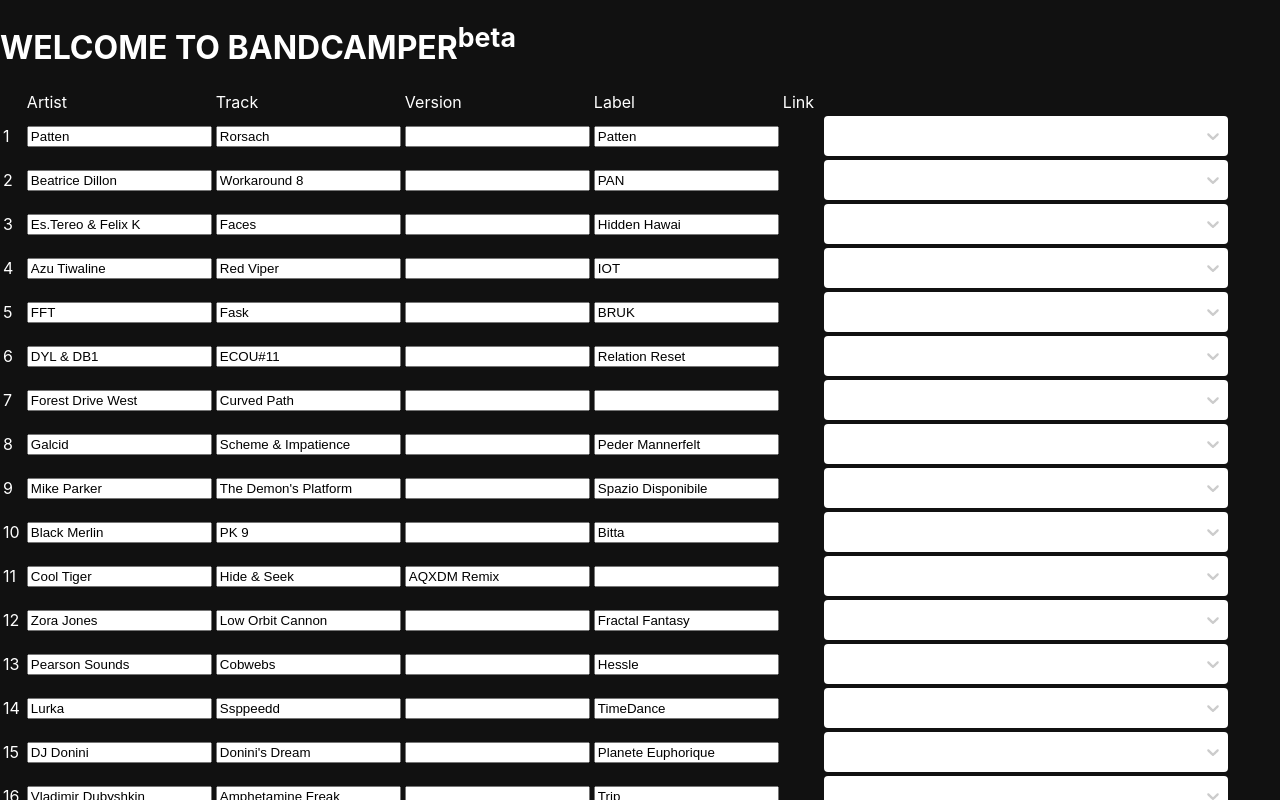
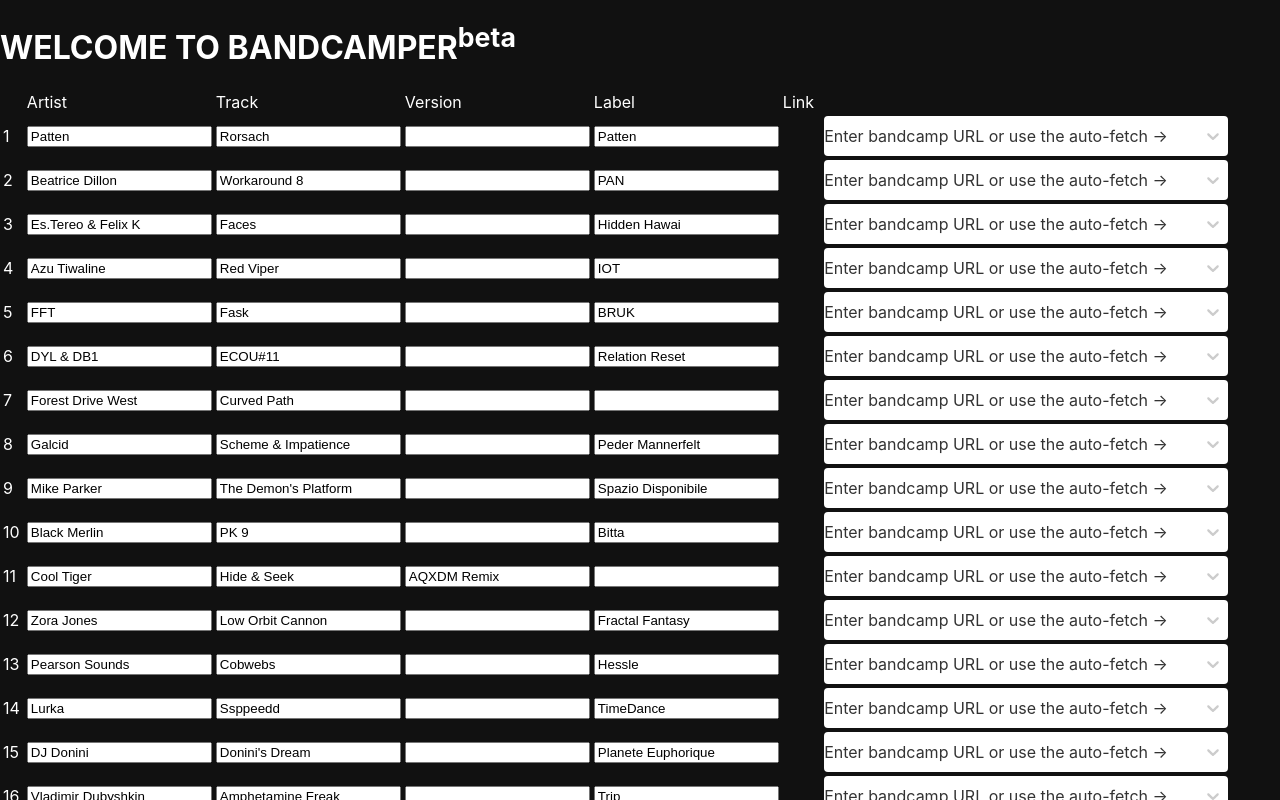
Before and after one commit to walidvb/bandcamper, a Next.js app: page / in a window 1280 px wide. Both pictures are taken after a click on the input "convert". Shown: the top 800 px of the page. Built offline with nearby package versions, Linux system fonts and the light colour scheme.

Commit message:
loads custom url players too

```diff
--- a/components/BandcampURLInput/index.js
+++ b/components/BandcampURLInput/index.js
@@ -1,7 +1,8 @@
-import React from 'react';
+import React, { useState } from 'react';
 import { components } from 'react-select';
 import Creatable from 'react-select/creatable';
 import BandcampPlayer from './BandcampPlayer';
+import Axios from 'axios';
 
 const bgBlue = 'rgba(235, 248, 255, 1)'
 const blue = 'rgba(235, 248, 255, var(--bg-opacity))'
@@ -76,8 +77,16 @@
 }
 
 
+const loaders = [
+  "Let's get you a player...",
+  "Might be better with music",
+  "Getting you sound",
+  "Patience and sound will come",
+  "Everything is better embedded",
+]
+
 const BandcampUrlInput = ({ idx, options, selected, dispatch }) => {
-
+  const [loading, setLoading] = useState(false)
   const onSelect = (option) => dispatch({
     type: 'UPDATE_TRACK',
     payload: {
@@ -89,7 +98,15 @@
   const SingleValue = (props) => {
 
     return <components.SingleValue {...props}>
-      {!selected?.url ? null :
+      {!selected?.url ? <div className="opacity-50 pl-2">
+        {loading ? <>
+          <span className="bc-loading mr-4" />
+          {loaders[Math.floor(Math.random() * loaders.length)]}
+          <span className="bc-loading" />
+        </> : <>
+          Enter bandcamp URL or use the auto-fetch →
+        </> }
+      </div> :
         <div className="rounded-sm overflow-hidden">
           <BandcampPlayer metadata={selected} />
         </div>
@@ -97,6 +114,21 @@
     </components.SingleValue>
   }
 
+  const onCreateOption = async (customUrl) => {
+    setLoading(true)
+    try{
+      const { data: value } = await Axios.get('/api/getAlbumInfo?url='+ encodeURIComponent(customUrl))
+      onSelect({
+        value,
+      })
+    }
+    catch(err){
+
+    }
+    finally{
+      setLoading(false)
+    }
+  }
   return <div className="player-container">
     { !selected?.url && <div className="album-placeholder" />}
     <Creatable
@@ -105,7 +137,10 @@
       styles={customStyles}
       components={{ Option, SingleValue }}
       onChange={onSelect}
+      onCreateOption={onCreateOption}
       options={options.map(o => ({...o, label: o.url, value: o}))}
+      placeholder="Enter bandcamp URL"
+      noOptionsMessage={() => ""}
     />
   </div>
 }
--- a/components/TrackRow.js
+++ b/components/TrackRow.js
@@ -4,7 +4,7 @@
 
 const TrackRow = (props) => {
   const { track, dispatch, idx, metadata } = props
-  const { artist, name, version, label, imageUrl, fetchRequested } = track
+  const { artist, name, version, label, fetchRequested } = track
   const [loading, setLoading] = useState(false)
   const [error, setError] = useState(false)
   const [candidates, setCandidates] = useState([])
@@ -20,7 +20,7 @@
     setLoading(true)
     setError(false)
     try{
-      const { data: newCandidates } = await Axios.post('/api/bandcamper', {
+      const { data: newCandidates } = await Axios.post('/api/search', {
         artist,
         name
       })
@@ -35,6 +35,13 @@
     setLoading(false)
   }
 
+  const reset = () => dispatch({
+    type: 'UPDATE_TRACK',
+    payload: {
+      idx,
+      metadata: {},
+    }
+  })
   const onChange = ({ target: { value, name } }) => dispatch({
     type: 'UPDATE_TRACK',
     payload: {
@@ -73,6 +80,11 @@
 
       </td>
       <td className={""}>
+        {metadata.url ? (
+          <div className="cursor-pointer text-blue-300" onClick={reset}>
+            <Cross />
+          </div>
+        ) : (
           <div className={`cursor-pointer ${loading && "animate-bounce cursor-none"} text-blue-300`} onClick={query}>
             {((!artist || !track)
                 ? null
@@ -81,6 +93,8 @@
               )
             }
           </div>
+        )
+        }
       </td>
     </tr>
   )
@@ -93,3 +107,4 @@
 const Download = () => <svg className="w-6 h-6" fill="currentColor" viewBox="0 0 20 20" xmlns="http://www.w3.org/2000/svg"><path fillRule="evenodd" d="M2 9.5A3.5 3.5 0 005.5 13H9v2.586l-1.293-1.293a1 1 0 00-1.414 1.414l3 3a1 1 0 001.414 0l3-3a1 1 0 00-1.414-1.414L11 15.586V13h2.5a4.5 4.5 0 10-.616-8.958 4.002 4.002 0 10-7.753 1.977A3.5 3.5 0 002 9.5zm9 3.5H9V8a1 1 0 012 0v5z" clipRule="evenodd" /></svg>
 const Check = () => <svg className="w-6 h-6" fill="currentColor" viewBox="0 0 20 20" xmlns="http://www.w3.org/2000/svg"><path fillRule="evenodd" d="M16.707 5.293a1 1 0 010 1.414l-8 8a1 1 0 01-1.414 0l-4-4a1 1 0 011.414-1.414L8 12.586l7.293-7.293a1 1 0 011.414 0z" clipRule="evenodd" /></svg>
 const Error = () => <svg className="w-6 h-6" fill="currentColor" viewBox="0 0 20 20" xmlns="http://www.w3.org/2000/svg"><path fillRule="evenodd" d="M18 10a8 8 0 11-16 0 8 8 0 0116 0zm-7 4a1 1 0 11-2 0 1 1 0 012 0zm-1-9a1 1 0 00-1 1v4a1 1 0 102 0V6a1 1 0 00-1-1z" clipRule="evenodd" /></svg>
+const Cross = () => <svg className="w-6 h-6" fill="currentColor" viewBox="0 0 20 20" xmlns="http://www.w3.org/2000/svg"><path fillRule="evenodd" d="M10 18a8 8 0 100-16 8 8 0 000 16zM8.707 7.293a1 1 0 00-1.414 1.414L8.586 10l-1.293 1.293a1 1 0 101.414 1.414L10 11.414l1.293 1.293a1 1 0 001.414-1.414L11.414 10l1.293-1.293a1 1 0 00-1.414-1.414L10 8.586 8.707 7.293z" clipRule="evenodd" /></svg>
--- /dev/null
+++ b/pages/api/getAlbumInfo.js
@@ -0,0 +1,17 @@
+// Next.js API route support: https://nextjs.org/docs/api-routes/introduction
+var bandcampScraper = require('bandcamp-scraper');
+
+export default async (req, res) => {
+
+  const getInfo = (url) => new Promise((resolve, reject) => {
+    bandcampScraper.getAlbumInfo(url, (error, bandcampMetaData) => {
+      if(error){
+        reject(error)
+        return
+      }
+      resolve(bandcampMetaData.raw)
+    })
+  })
+  res.statusCode = 200
+  res.json(await getInfo(req.query.url))
+}
--- a/pages/api/searchBandcamp/scraper.js
+++ b/pages/api/searchBandcamp/scraper.js
@@ -9,7 +9,6 @@
   };
 
   const results = await searchAsPromise({ artist, name })
-  console.log(results, artist, name)
   const match = results.find(isMatch)
   if (match) {
     return ({
--- a/styles/globals.css
+++ b/styles/globals.css
@@ -18,6 +18,22 @@
   box-sizing: border-box;
 }
 
+.bc-loading{
+  height: 13px;
+  width: 16px;
+  margin: 0 5px;
+  background: grey;
+  display: inline-block;
+  animation: bc .5s infinite linear alternate-reverse;
+}
+@keyframes bc{
+  0%{
+    transform: translateX(0px) skewX(0deg);
+  }
+  50%, 100%{
+    transform: translateX(4px) skewX(-30deg);
+  }
+}
 
 
 .css-zk88xw-singleValue{
```
Also changed, not shown: pages/api/search.js (renamed from pages/api/bandcamper.js). Lines whose indentation alone changed are shown as unchanged.
